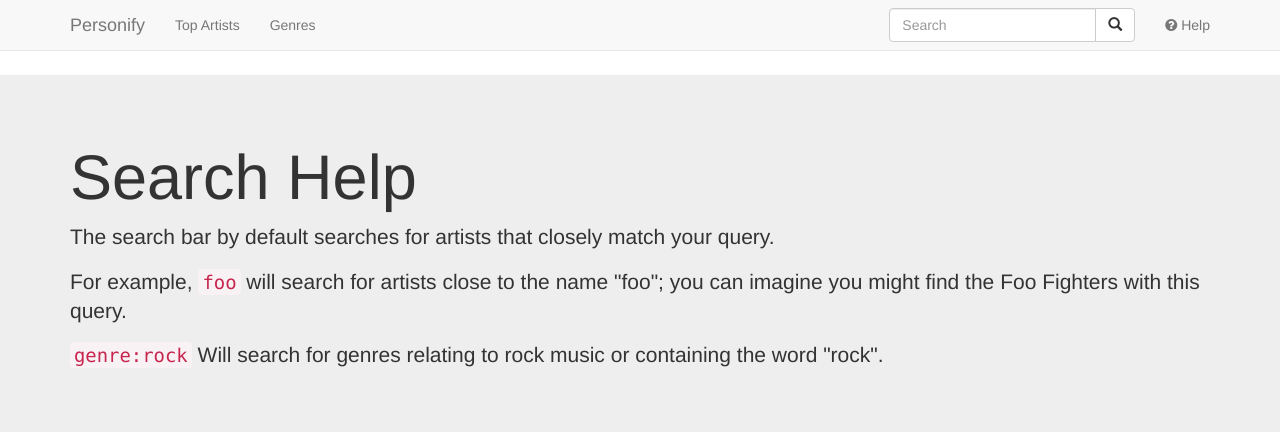
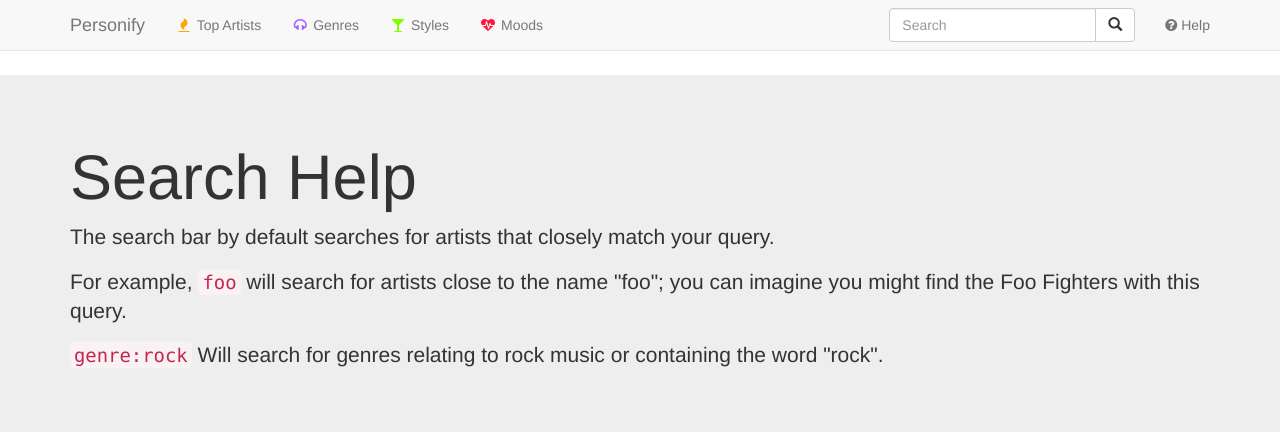
Before and after one commit to lnunno/android-music-app, a Python web app: template src/personify/templates/help.html in a window 1280 px wide. Shown: the top 432 px of the page. Run offline with Jinja, Linux system fonts and the light colour scheme; the template is opened without the code that fills it, so the values that code supplies are empty; some libraries are stand-ins or nearby versions; some web fonts are replaced.

Commit message:
Purdy icons.

```diff
--- a/src/personify/server.py
+++ b/src/personify/server.py
@@ -61,12 +61,16 @@ class Personify(object):
             search_type = 'genres'
         else:
             start = page * NUM_ARTIST_RESULTS_PER_PAGE
-            results = artist.search(name=search_term, buckets=search_artist_buckets, fuzzy_match=True, start=start)
+            results = artist.search(name=search_term, buckets=search_artist_buckets, fuzzy_match=True, start=start,
+                                    sort='hotttnesss-desc')
         return template.render(results=results, search_term=search_term, search_type=search_type, page=page)
 
     @cherrypy.expose
     def styles(self, page=0):
         page = int(page)
+        template = env.get_template('styles.html')
+        results = artist.search()
+        template.render(page=page)
 
     @cherrypy.expose
     def genres(self, page=0):
--- a/src/personify/templates/base.html
+++ b/src/personify/templates/base.html
@@ -25,7 +25,7 @@
             <link href="//maxcdn.bootstrapcdn.com/bootswatch/3.3.4/readable/bootstrap.min.css" rel="stylesheet">
 
         <!-- Font Awesome -->
-        <link rel="stylesheet" href="https://maxcdn.bootstrapcdn.com/font-awesome/4.2.0/css/font-awesome.min.css">
+        <link rel="stylesheet" href="https://maxcdn.bootstrapcdn.com/font-awesome/4.3.0/css/font-awesome.min.css">
 
         <!-- JQuery -->
         <script src="//code.jquery.com/jquery-1.11.0.min.js"></script>
@@ -53,8 +53,10 @@
             </div>
             <div id="navbar" class="navbar-collapse collapse" style="overflow-x:hidden">
               <ul class="nav navbar-nav">
-                <li><a href="/top_artists">Top Artists</a></li>
-                <li><a href="/genres">Genres</a></li>
+                <li><a href="/top_artists"><i class="fa fa-fw fa-fire" style="color:orange;"></i> Top Artists</a></li>
+                <li><a href="/genres"><i class="fa fa-headphones fa-fw" style="color: #a660ff"></i> Genres</a></li>
+                <li><a href="/styles"><i class="fa fa-glass fa-fw" style="color: chartreuse"></i> Styles</a></li>
+                <li><a href="/moods"><i class="fa fa-heartbeat fa-fw" style="color: #ff173b"></i> Moods</a></li>
               </ul>
               <ul class="nav navbar-nav navbar-right">
                 <li>
@@ -84,6 +86,7 @@
         <div class="container">
             <img src="http://the.echonest.com/static/img/logos/EN_P_on_White.gif">
             <p class="text-muted">Personify version {{__version__}} is a project by Lucas Nunno (<a href="http://lnunno.github.io">personal webpage</a>) and created for the Mobile App graduate course at the University of New Mexico.</p>
+            <a href="https://github.com/lnunno/personify/tree/master"><i class="fa fa-github-square"></i> View on GitHub</a>
             {% block footer %}
             {% endblock %}
         </div>
```
